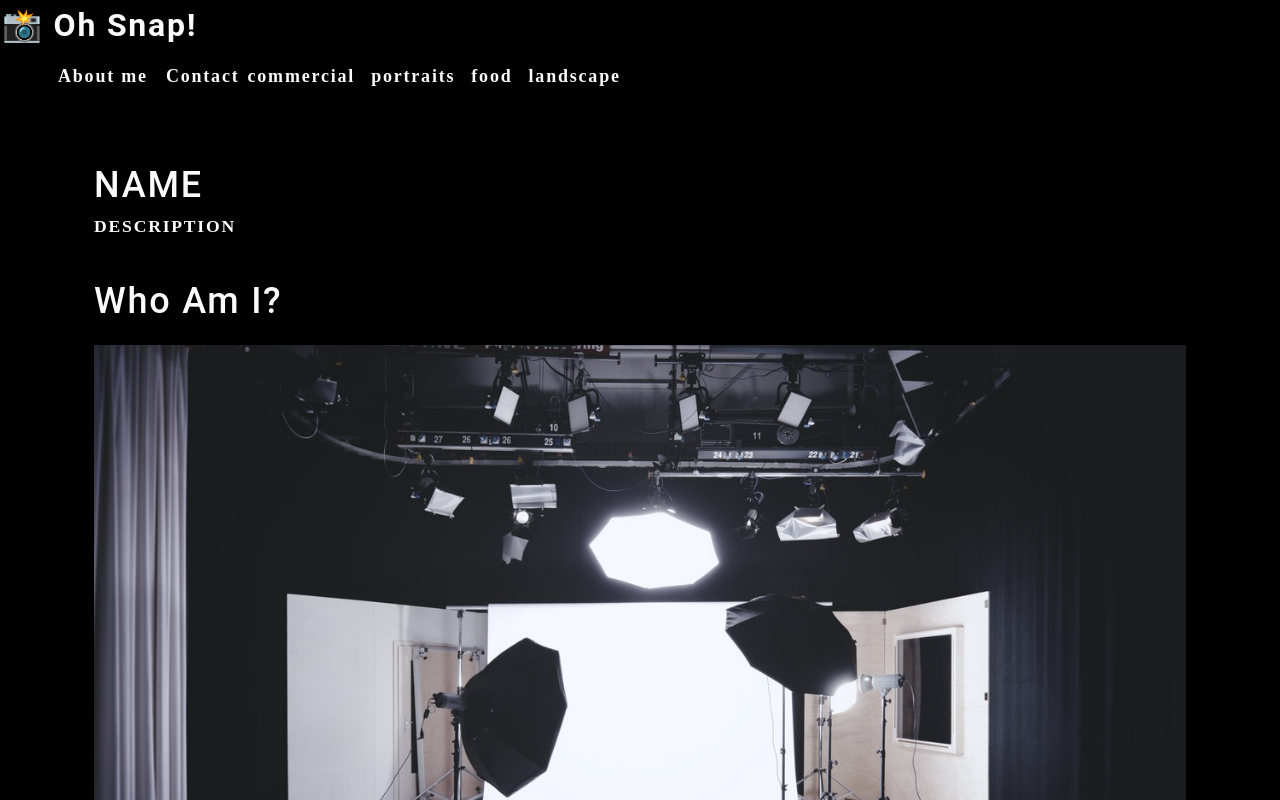
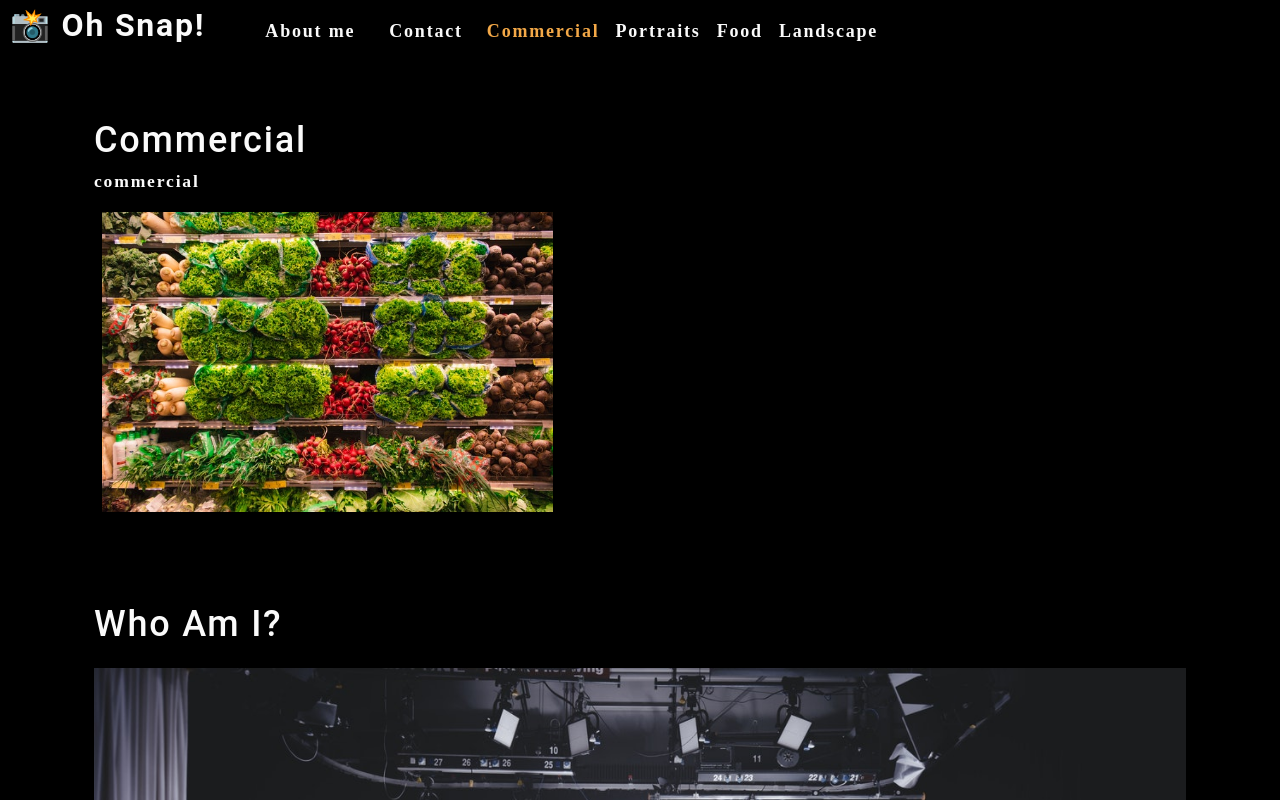
Before and after one commit to Theresa2013/photo-port, a React (Create React App) app: page / in a window 1280 px wide. Shown: the top 800 px of the page. Built offline with nearby package versions, Linux system fonts and the light colour scheme.

Commit message:
add hooks to nav component

```diff
--- a/src/App.js
+++ b/src/App.js
@@ -1,17 +1,33 @@
-import React from 'react';
-import './App.css';
-import Nav from './components/Nav'
+import React, { useState } from 'react';
+import Nav from './components/Nav';
 import About from './components/About';
 import Gallery from './components/Gallery';
 
 function App() {
+  const [categories] = useState([
+    {
+      name: 'commercial',
+      description: 'Photos of grocery stores, food trucks, and other commercial projects',
+    },
+    { name: 'portraits', description: 'Portraits of people in my life' },
+    { name: 'food', description: 'Delicious delicacies' },
+    { name: 'landscape', description: 'Fields, farmhouses, waterfalls, and the beauty of nature' },
+  ]);
+
+  const [currentCategory, setCurrentCategory] = useState(categories[0]);
+
   return (
     <div>
-      <Nav>
-      </Nav>
+      <Nav
+        categories={categories}
+        setCurrentCategory={setCurrentCategory}
+        currentCategory={currentCategory}
+      ></Nav>
       <main>
-        <Gallery></Gallery>
-        <About></About>
+        <div>
+          <Gallery></Gallery>
+          <About></About>
+        </div>
       </main>
     </div>
   );
--- a/src/components/Gallery/index.js
+++ b/src/components/Gallery/index.js
@@ -1,12 +1,26 @@
 import React from 'react';
+import { capitalizeFirstLetter } from '../../utils/helpers';
+import photo from "../../assets/small/commercial/0.jpg";
 
-function Gallery() {
+
+function Gallery(props) {
+    const currentCategory = {
+        name: "commercial",
+        description: "Photos of grocery stores, food trucks, and other commercial projects",
+    };
     return (
         <section>
-            <h1>NAME</h1>
-            <p>DESCRIPTION</p>
+            <h1>{capitalizeFirstLetter(currentCategory.name)}</h1>
+            <p>{currentCategory.name}</p>
+            <div className='flex-row'>
+                <img
+                    src={photo}
+                    alt="Commercial Example"
+                    className='img-thumbnail mx-1'
+                />
+            </div>
         </section>
-    )
+    );
 }
 
 export default Gallery;
--- a/src/components/Nav/index.js
+++ b/src/components/Nav/index.js
@@ -1,27 +1,20 @@
 import React from 'react';
+import { useEffect } from 'react';
+import { capitalizeFirstLetter } from '../../utils/helpers';
 
-function Nav() {
+function Nav(props) {
+    const {
+        categories = [],
+        setCurrentCategory,
+        currentCategory,
+    } = props;
 
-    const categories = [
-        {
-            name: "commercial",
-            description:
-                "Photos of grocery stores, food trucks, and other commercial projects",
-        },
-        { name: "portraits", description: "Portraits of people in my life" },
-        { name: "food", description: "Delicious delicacies" },
-        {
-            name: "landscape",
-            description: "Fields, farmhouses, waterfalls, and the beauty of nature",
-        },
-    ];
-
-    function categorySelected(name) {
-        console.log(`${name} clicked`)
-    }
+    useEffect(() => {
+        document.title = capitalizeFirstLetter(currentCategory.name);
+    }, [currentCategory]);
 
     return (
-        <header>
+        <header className="flex-row px-1">
             <h2>
                 <a data-testid="link" href="/">
                     <span role="img" aria-label="camera"> 📸</span> Oh Snap!
@@ -34,16 +27,21 @@
                             About me
                         </a>
                     </li>
-                    <li>
+                    <li className="mx-2">
                         <span>Contact</span>
                     </li>
                     {categories.map((category) => (
                         <li
-                            className="mx-1"
+                            className={`mx-1 ${currentCategory.name === category.name && 'navActive'
+                                }`}
                             key={category.name}
                         >
-                            <span onClick={() => categorySelected(category.name)}>
-                                {category.name}
+                            <span
+                                onClick={() => {
+                                    setCurrentCategory(category)
+                                }}
+                            >
+                                {capitalizeFirstLetter(category.name)}
                             </span>
                         </li>
                     ))}
```
